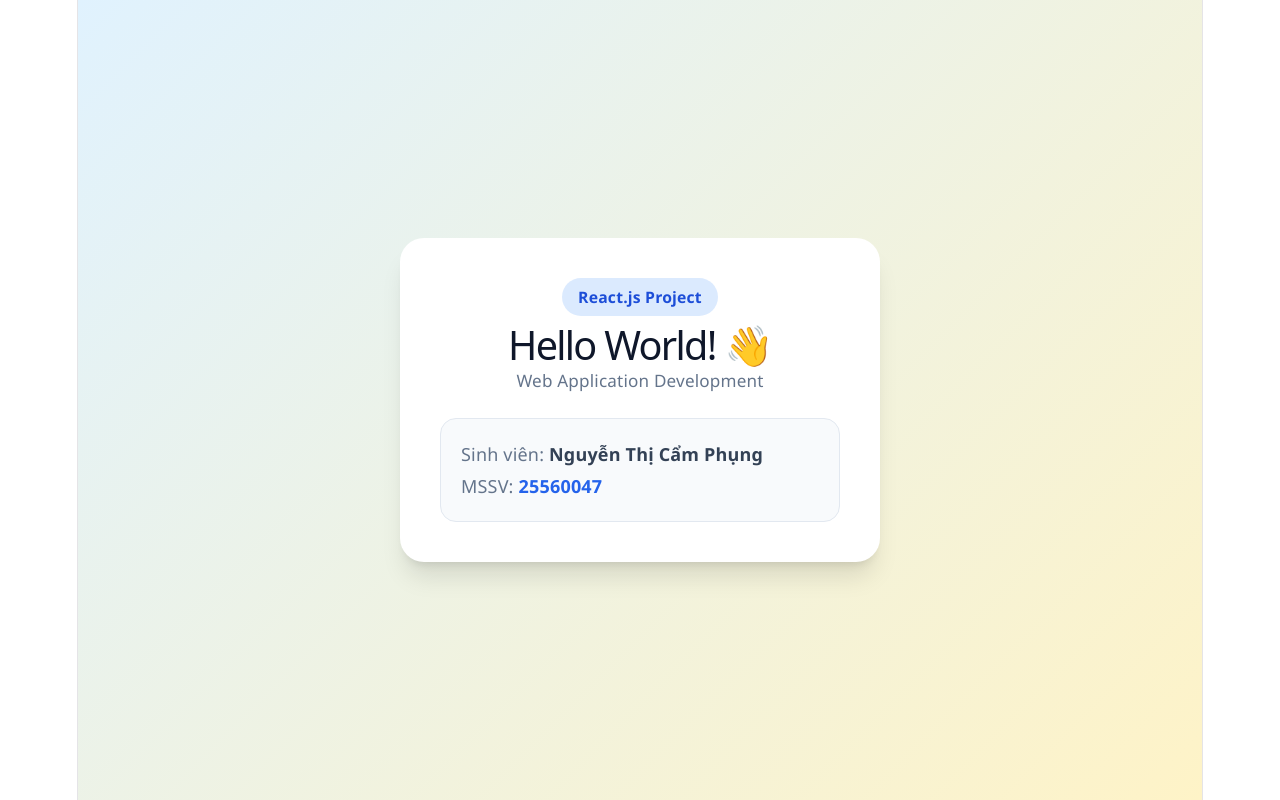
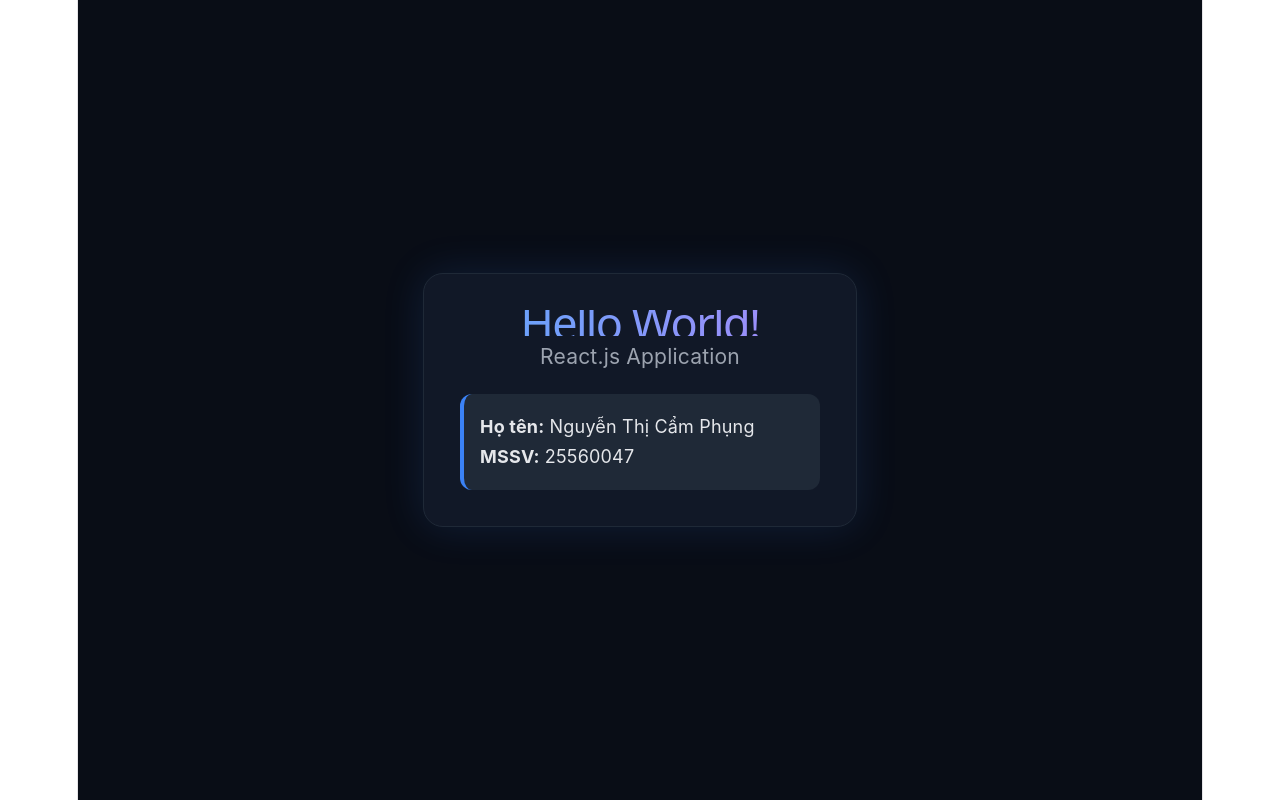
Before and after one commit to NguyenThiCamPhung25560047/my-react-app, a React (Vite) app: page / in a window 1280 px wide. Built offline with nearby package versions, Linux system fonts and the light colour scheme.

Commit message:
Update modern React UI

```diff
--- a/src/App.jsx
+++ b/src/App.jsx
@@ -5,46 +5,40 @@ function App() {
       alignItems: 'center',
       justifyContent: 'center',
       minHeight: '100vh',
-      background: 'linear-gradient(135deg, #e0f2fe 0%, #fef3c7 100%)',
-      fontFamily: "'Segoe UI', Roboto, sans-serif"
+      backgroundColor: '#090d16',
+      color: '#f8fafc',
+      fontFamily: "'Inter', sans-serif"
     }}>
       <div style={{
-        backgroundColor: '#ffffff',
-        padding: '40px',
-        borderRadius: '24px',
-        boxShadow: '0 20px 25px -5px rgba(0,0,0,0.1), 0 8px 10px -6px rgba(0,0,0,0.1)',
+        padding: '36px',
+        borderRadius: '20px',
+        backgroundColor: '#111827',
+        border: '1px solid #1f2937',
+        boxShadow: '0 0 40px rgba(59, 130, 246, 0.15)',
         textAlign: 'center',
-        maxWidth: '400px',
-        width: '90%'
+        width: '360px'
       }}>
-        <div style={{
-          display: 'inline-block',
-          padding: '6px 16px',
-          borderRadius: '20px',
-          backgroundColor: '#dbeafe',
-          color: '#1d4ed8',
-          fontWeight: 'bold',
-          fontSize: '0.875rem',
-          marginBottom: '16px'
+        <h1 style={{
+          fontSize: '2.5rem',
+          margin: '0 0 8px 0',
+          background: 'linear-gradient(to right, #60a5fa, #a78bfa)',
+          WebkitBackgroundClip: 'text',
+          WebkitTextFillColor: 'transparent'
         }}>
-          React.js Project
-        </div>
-        <h1 style={{ fontSize: '2.2rem', color: '#0f172a', margin: '0 0 10px 0' }}>Hello World! 👋</h1>
-        <p style={{ color: '#64748b', fontSize: '0.95rem', marginBottom: '24px' }}>Web Application Development</p>
+          Hello World!
+        </h1>
+        <h3 style={{ color: '#9ca3af', fontWeight: '400', marginTop: 0 }}>React.js Application</h3>
 
         <div style={{
-          backgroundColor: '#f8fafc',
-          padding: '16px 20px',
-          borderRadius: '16px',
-          border: '1px solid #e2e8f0',
+          marginTop: '24px',
+          padding: '16px',
+          borderRadius: '12px',
+          backgroundColor: '#1f2937',
+          borderLeft: '4px solid #3b82f6',
           textAlign: 'left'
         }}>
-          <p style={{ margin: '6px 0', fontSize: '1rem', color: '#334155' }}>
-            <span style={{ color: '#64748b' }}>Sinh viên:</span> <strong>Nguyễn Thị Cẩm Phụng</strong>
-          </p>
-          <p style={{ margin: '6px 0', fontSize: '1rem', color: '#334155' }}>
-            <span style={{ color: '#64748b' }}>MSSV:</span> <strong style={{ color: '#2563eb' }}>25560047</strong>
-          </p>
+          <p style={{ margin: '4px 0', color: '#e5e7eb' }}><strong>Họ tên:</strong> Nguyễn Thị Cẩm Phụng</p>
+          <p style={{ margin: '4px 0', color: '#e5e7eb' }}><strong>MSSV:</strong> 25560047</p>
         </div>
       </div>
     </div>
```
